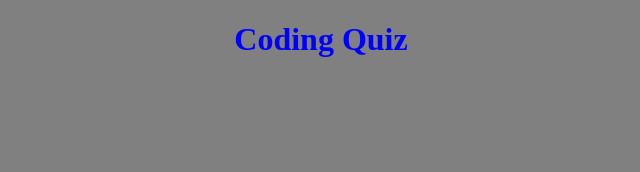
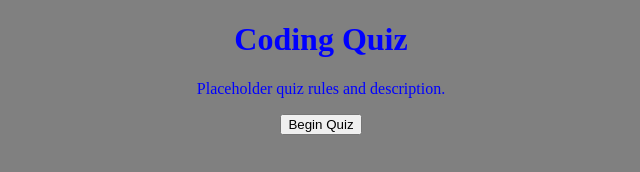
Before and after one commit to wmcmillan/code-quiz, a plain HTML site: page index.html in a window 1280 px wide. Shown: the whole page, without its empty margins (319-959 px from the left). Drawn offline with Linux system fonts and the light colour scheme.

Commit message:
added begin quiz button and placeholder rule text

```diff
--- a/index.html
+++ b/index.html
@@ -9,7 +9,12 @@
 <body>
     <header>
         <h1>Coding Quiz</h1>
+        <p>Placeholder quiz rules and description.</p>
     </header>
+
+    <main>
+        <button id="start" type="button">Begin Quiz</button>
+    </main>
 
     <script src = "script.js"></script>
 </body>
--- a/stylesheet.css
+++ b/stylesheet.css
@@ -6,3 +6,7 @@ header {
 body {
     background-color: grey;
 }
+
+main {
+    text-align: center;
+}
```
